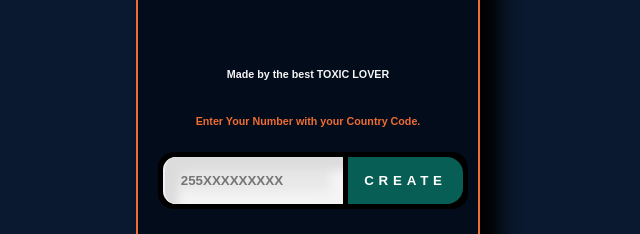
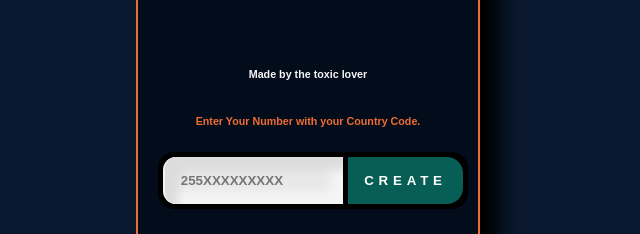
Before and after one commit to toxiclover-tech/TOXIC-LOVER, a website: page index.html in a window 1280 px wide. Shown: the part 324-558 px from the top of the page, 332-972 px from the left. Drawn offline with nearby package versions, Linux system fonts and the light colour scheme.

Commit message:
Update index.html

```diff
--- a/index.html
+++ b/index.html
@@ -147,7 +147,7 @@
           <p>
             <h3 class="centered-text">TOXIC-LOVER-MD SESSION SCANNER</h3>
             <br>
-            <h6 style="font-family: sans-serif; font-weight: bold;line-height: 2rem;">Made by the best TOXIC LOVER </h6>
+            <h6 style="font-family: sans-serif; font-weight: bold;line-height: 2rem;">Made by the toxic lover </h6>
             <h6 style=" color: #EF6C33;">Enter Your Number with your Country Code.</h6>
             <div class="input-container">
               <input placeholder="255XXXXXXXXX" type="text" id="number"  name="">
```
